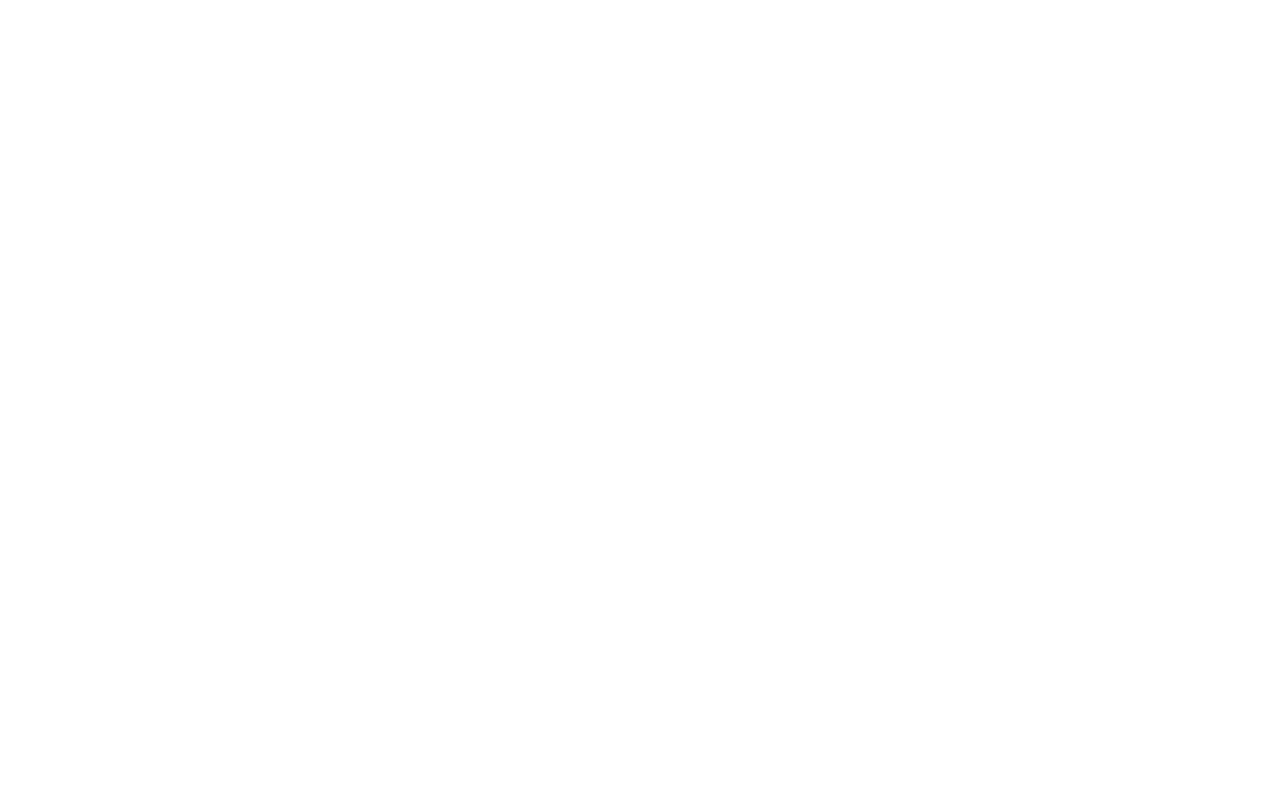
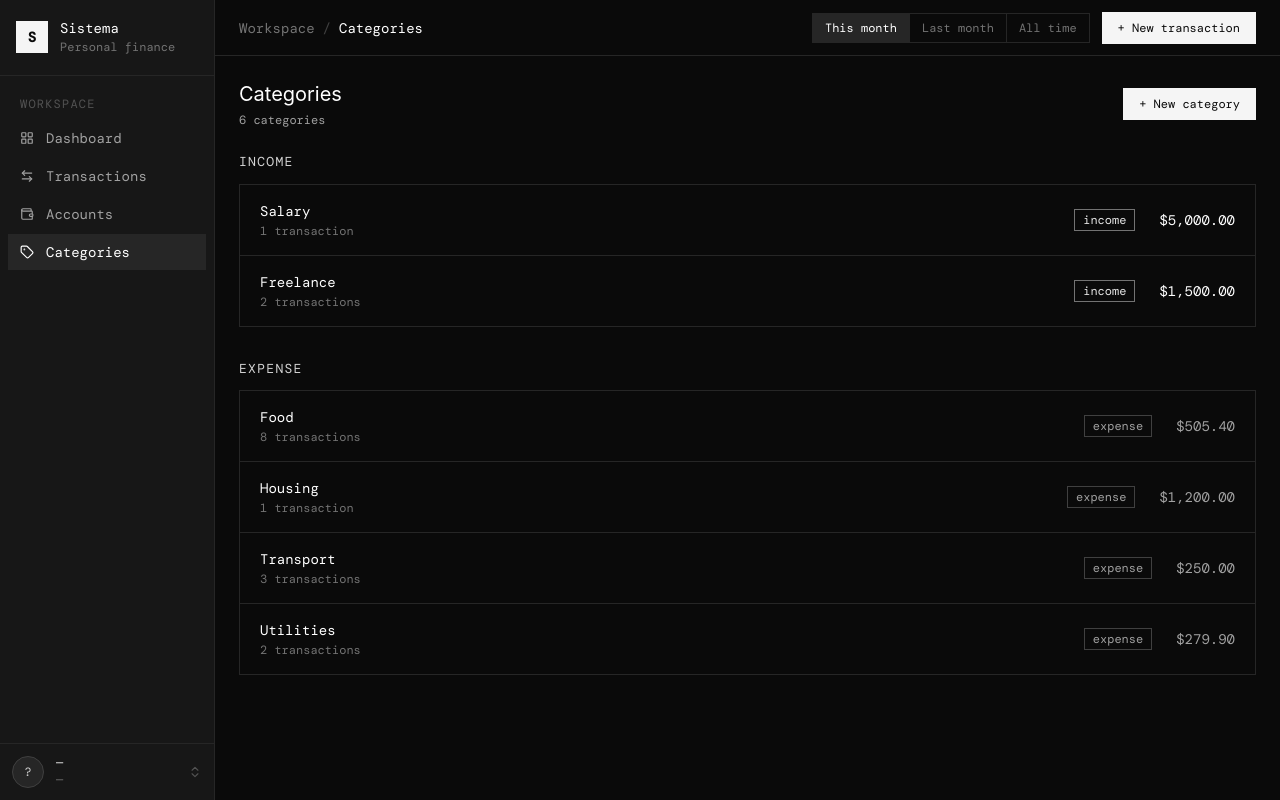
Before and after one commit to renanmerlotti/sistema-financeiro, a React (Vite) app in the folder frontend/: page /categories in a window 1280 px wide. Before the commit this address had no page. Built offline with nearby package versions, Linux system fonts and the light colour scheme.

Commit message:
feat(categories): create Categories.jsx and create route /categories

```diff
--- a/frontend/src/App.jsx
+++ b/frontend/src/App.jsx
@@ -5,6 +5,7 @@
 import Dashboard from "./components/Dashboard";
 import Transactions from "./components/Transactions";
 import Accounts from "./components/Accounts";
+import Categories from "./components/Categories";
 
 export default function App() {
   return (
@@ -17,6 +18,7 @@
           <Route path="/dashboard" element={<Dashboard />} />
           <Route path="/transactions" element={<Transactions />} />
           <Route path="/accounts" element={<Accounts />} />
+          <Route path="/categories" element={<Categories />} />
         </Routes>
       </AuthProvider>
     </BrowserRouter>
--- /dev/null
+++ b/frontend/src/components/Categories.jsx
@@ -0,0 +1,94 @@
+import Sidebar from "./layout/Sidebar";
+import Header from "./layout/Header";
+
+const MOCK_CATEGORIES = [
+  { id: 1, name: "Salary",     type: "income",  total: 5000.00, count: 1 },
+  { id: 2, name: "Freelance",  type: "income",  total: 1500.00, count: 2 },
+  { id: 3, name: "Food",       type: "expense", total:  505.40, count: 8 },
+  { id: 4, name: "Housing",    type: "expense", total: 1200.00, count: 1 },
+  { id: 5, name: "Transport",  type: "expense", total:  250.00, count: 3 },
+  { id: 6, name: "Utilities",  type: "expense", total:  279.90, count: 2 },
+];
+
+function formatAmount(amount) {
+  return amount.toLocaleString("en-US", { minimumFractionDigits: 2 });
+}
+
+function CategoryRow({ name, type, total, count }) {
+  const isIncome = type === "income";
+  return (
+    <div className="flex items-center justify-between px-5 py-4 border-b border-neutral-800 last:border-0 hover:bg-neutral-900/50 transition-colors">
+      <div className="flex items-center gap-4">
+        <div>
+          <p className="mono text-white text-sm">{name}</p>
+          <p className="mono text-neutral-500 text-xs mt-0.5">
+            {count} {count === 1 ? "transaction" : "transactions"}
+          </p>
+        </div>
+      </div>
+      <div className="flex items-center gap-6">
+        <span
+          className={`mono text-xs px-2 py-0.5 border ${
+            isIncome
+              ? "border-neutral-500 text-neutral-200"
+              : "border-neutral-700 text-neutral-400"
+          }`}
+        >
+          {type}
+        </span>
+        <p className={`mono text-sm ${isIncome ? "text-white" : "text-neutral-400"}`}>
+          ${formatAmount(total)}
+        </p>
+      </div>
+    </div>
+  );
+}
+
+function Section({ title, categories }) {
+  return (
+    <div>
+      <p className="mono text-neutral-300 text-[13px] tracking-widest uppercase mb-3">
+        {title}
+      </p>
+      <div className="border border-neutral-800">
+        {categories.map((cat) => (
+          <CategoryRow key={cat.id} {...cat} />
+        ))}
+      </div>
+    </div>
+  );
+}
+
+export default function Categories() {
+  const income  = MOCK_CATEGORIES.filter((c) => c.type === "income");
+  const expense = MOCK_CATEGORIES.filter((c) => c.type === "expense");
+
+  return (
+    <div className="flex h-screen bg-neutral-950 overflow-hidden">
+      <Sidebar />
+      <div className="flex-1 flex flex-col overflow-hidden">
+        <Header />
+        <main className="flex-1 overflow-auto p-6">
+
+          <div className="flex items-center justify-between mb-6">
+            <div>
+              <h1 className="font-display text-white text-xl">Categories</h1>
+              <p className="mono text-neutral-400 text-xs mt-1">
+                {MOCK_CATEGORIES.length} categories
+              </p>
+            </div>
+            <button className="mono bg-neutral-100 hover:bg-neutral-300 text-neutral-950 text-xs px-4 py-2 transition-colors">
+              + New category
+            </button>
+          </div>
+
+          <div className="flex flex-col gap-8">
+            <Section title="Income" categories={income} />
+            <Section title="Expense" categories={expense} />
+          </div>
+
+        </main>
+      </div>
+    </div>
+  );
+}
```
